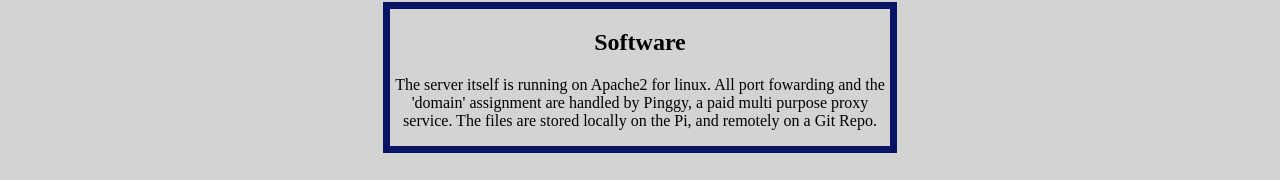
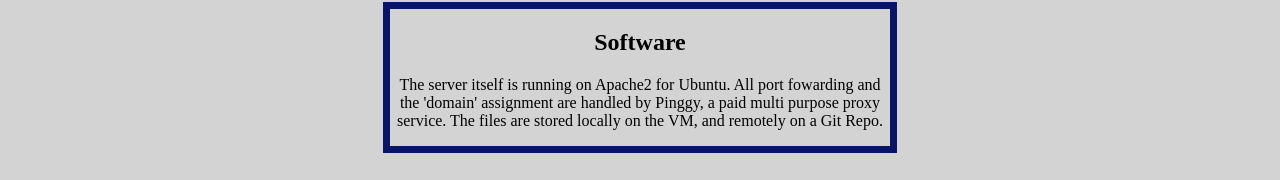
Before and after one commit to nonokirby/nonokirby.github.io, a plain HTML site: page information.html in a window 1280 px wide. Shown: the part 458-638 px from the top of the page. Drawn offline with Linux system fonts and the light colour scheme.

Commit message:
Update information.html

```diff
--- a/information.html
+++ b/information.html
@@ -114,6 +114,6 @@
 	<b><h2>Software</h2></b>
 	<p style="
     Max-width: 500px;
-">The server itself is running on Apache2 for linux. All port fowarding and the 'domain' assignment are handled by Pinggy, a paid multi purpose proxy service. The files are stored locally on the Pi, and remotely on a Git Repo.</p>
+">The server itself is running on Apache2 for Ubuntu. All port fowarding and the 'domain' assignment are handled by Pinggy, a paid multi purpose proxy service. The files are stored locally on the VM, and remotely on a Git Repo.</p>
 </div>
 </body></html>
```
